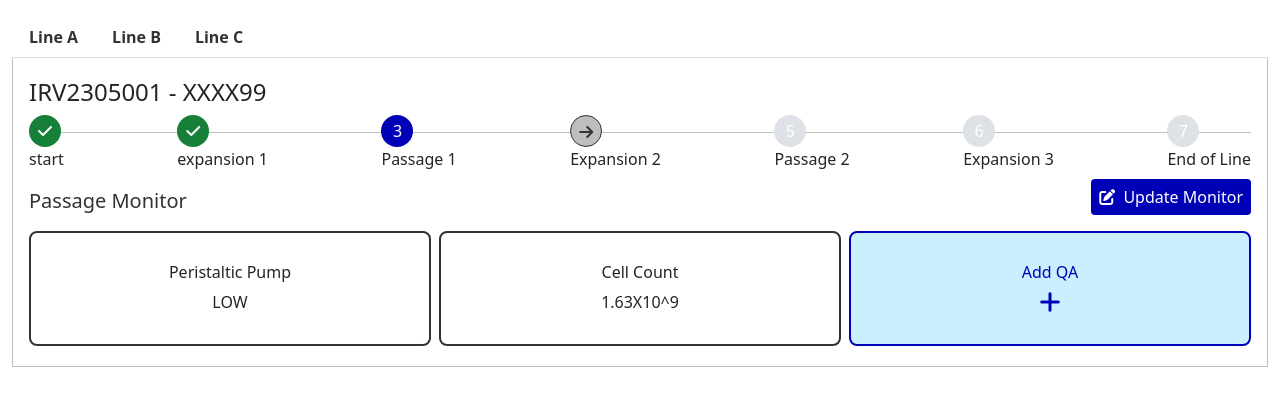
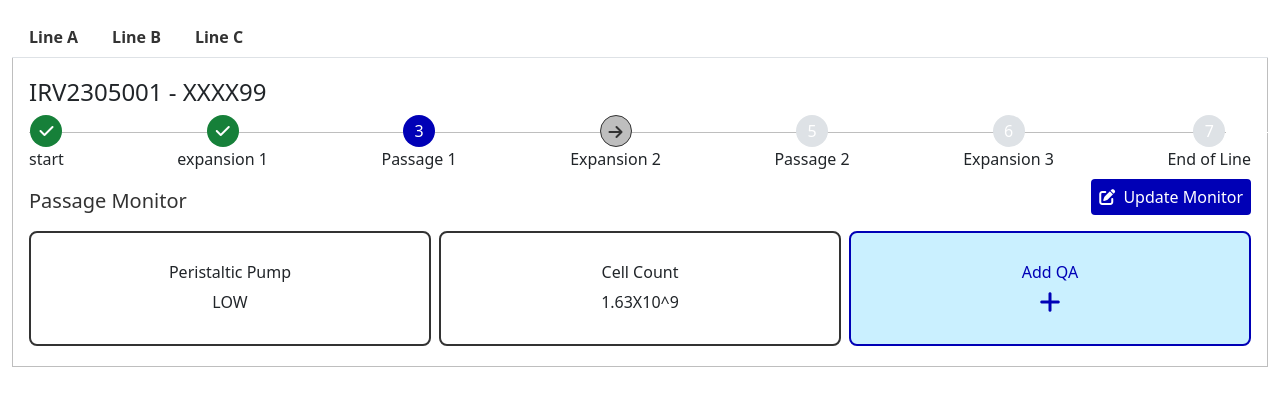
Before and after one commit to alexanderQuinn1/CS356, a Flask app: page /prod-line-monitor/1 in a window 1280 px wide. Shown: the part 140-546 px from the top of the page. Run offline with Flask 3, Linux system fonts and the light colour scheme; parts of the project's set-up code (start-up, migrations or seed data) failed here and were passed over.

Commit message:
CS356G-83, fixing styling for stepper and connecting it

```diff
--- a/database_connection.py
+++ b/database_connection.py
@@ -63,3 +63,15 @@
 
     cursor.close()
     db.close()
+
+
+def execute_fetch(query_string, params):
+    db = connect_database()
+    cursor = db.cursor()
+
+    cursor.execute(query_string, params)
+    results = cursor.fetchall()
+
+    cursor.close()
+    db.close()
+    return results
--- a/static/css/stepper.css
+++ b/static/css/stepper.css
@@ -25,7 +25,7 @@
     z-index: 1;
     background-color: #989898;
     color: #fff;
-    position: relative;
+    margin: 0 auto
 }
 
 .bm-stepper::before {
@@ -42,6 +42,18 @@
 
 .bm-stepper__step__circle--active {
     background-color: var(--bm-blue);
+}
+
+.bm-stepper__step:last-child::after {
+    content: "";
+    display: block;
+    width: 50%;
+    position: absolute;
+    height: 1px;
+    background-color: #fff;
+    top: 30%;
+    left: 70%;
+    z-index: 0;
 }
 
 .bm-stepper__step__circle--next {
```
